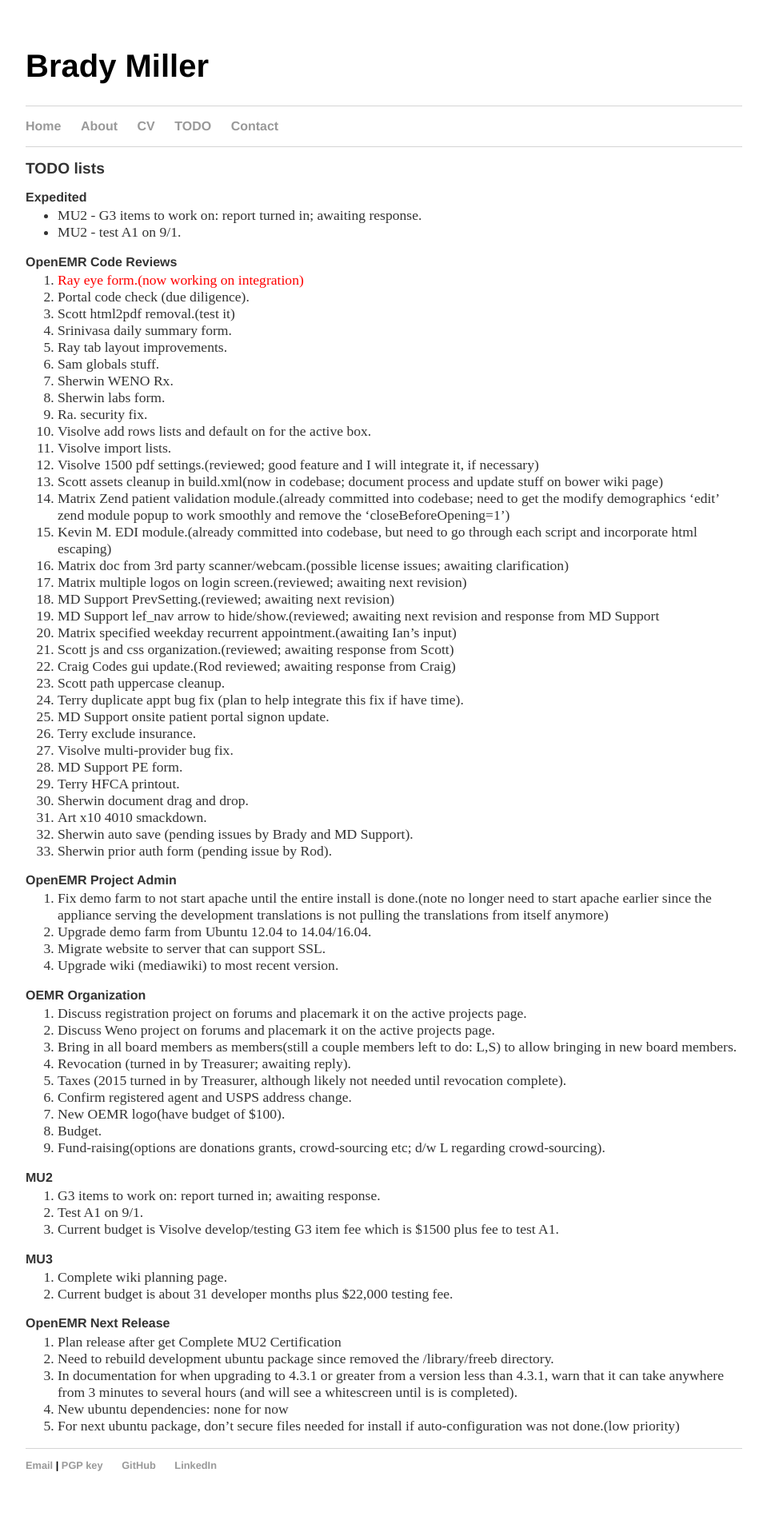
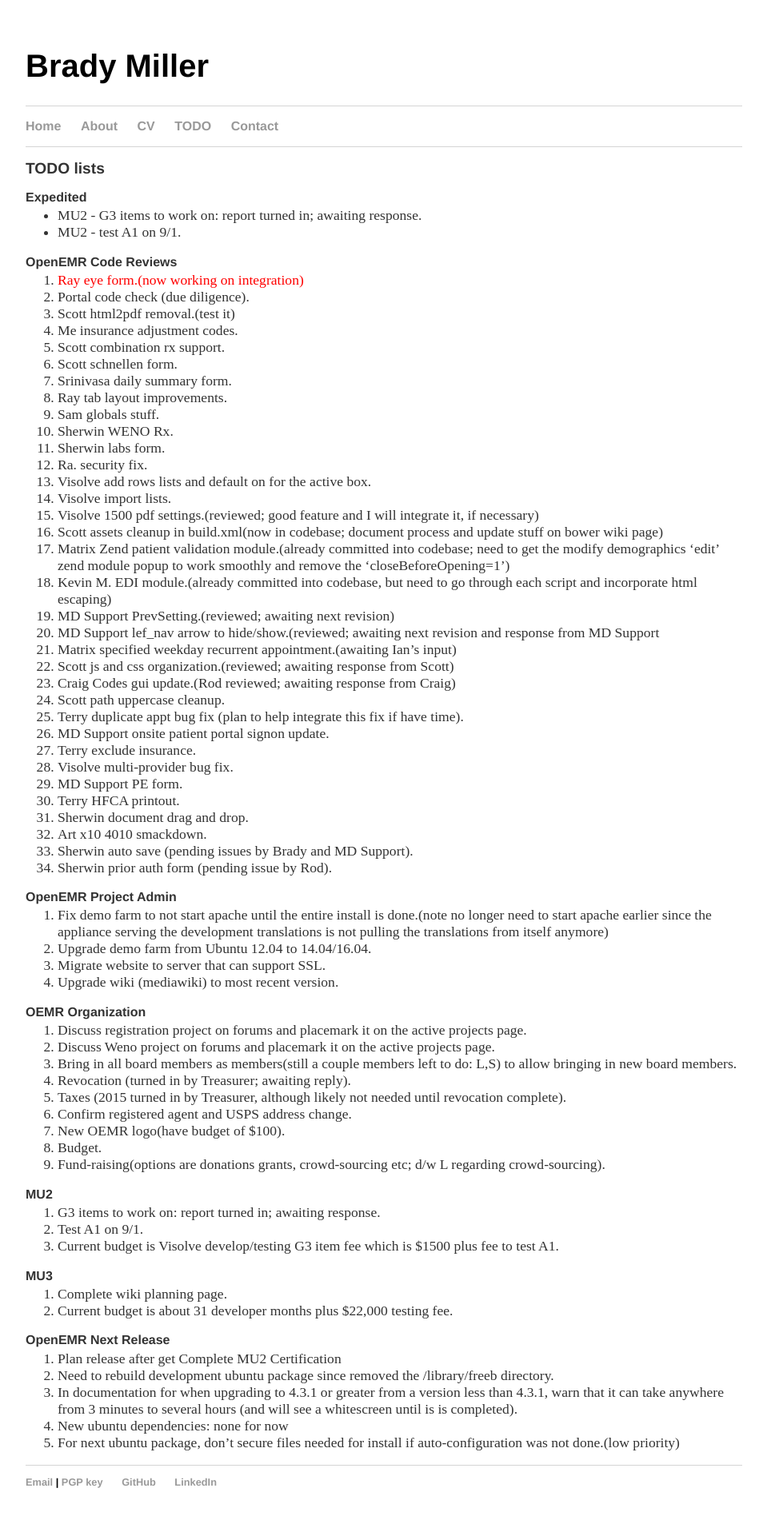
Before and after one commit to bradymiller/bradymiller.github.io, a Jekyll site: the page built from todo/index.md, in a window 1280 px wide. Shown: the whole page at 80% size, without its empty margins (160-1119 px from the left). Built offline with Jekyll 4.4.1, drawn with Linux system fonts in a browser that asks for light colours; before the commit the page ends 1900 px from its top, so only the background shows below that.

Commit message:
Update todo list

```diff
--- a/todo/index.md
+++ b/todo/index.md
@@ -11,6 +11,9 @@
 1. <span style="color: red">Ray eye form.(now working on integration)</span>
 1. Portal code check (due diligence).
 1. Scott html2pdf removal.(test it)
+1. Me insurance adjustment codes.
+1. Scott combination rx support.
+1. Scott schnellen form.
 1. Srinivasa daily summary form.
 1. Ray tab layout improvements.
 1. Sam globals stuff.
@@ -23,8 +26,6 @@
 1. Scott assets cleanup in build.xml(now in codebase; document process and update stuff on bower wiki page)
 1. Matrix Zend patient validation module.(already committed into codebase; need to get the modify demographics 'edit' zend module popup to work smoothly and remove the 'closeBeforeOpening=1')
 1. Kevin M. EDI module.(already committed into codebase, but need to go through each script and incorporate html escaping)
-1. Matrix doc from 3rd party scanner/webcam.(possible license issues; awaiting clarification)
-1. Matrix multiple logos on login screen.(reviewed; awaiting next revision)
 1. MD Support PrevSetting.(reviewed; awaiting next revision)
 1. MD Support lef_nav arrow to hide/show.(reviewed; awaiting next revision and response from MD Support
 1. Matrix specified weekday recurrent appointment.(awaiting Ian's input)
```
